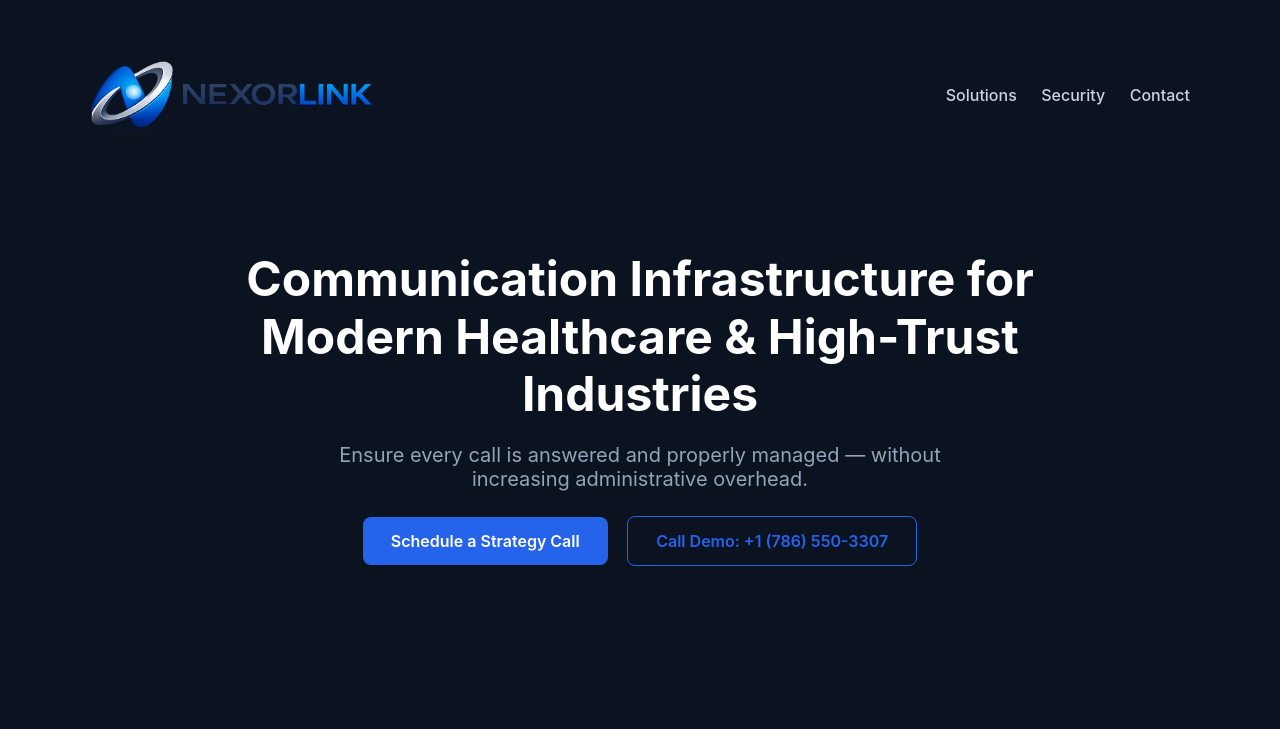
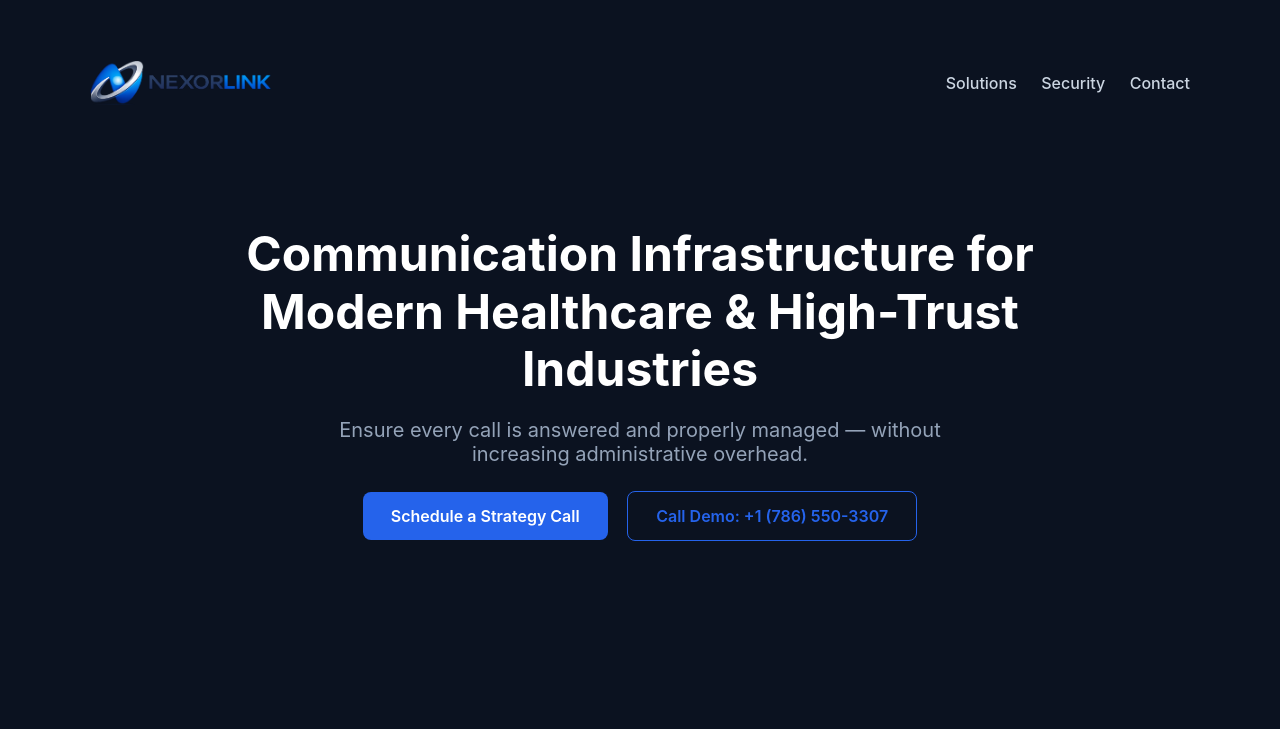
Before and after one commit to nexorlink/nexorlink, a plain HTML site: page index.html in a window 1280 px wide. Shown: the top 729 px of the page. Drawn offline with Linux system fonts and the light colour scheme.

Commit message:
Update index.html

```diff
--- a/index.html
+++ b/index.html
@@ -30,7 +30,7 @@ header {
 }
 
 .logo {
-  height: 70px;
+  height: 45px;
 }
 
 .nav a {
```
